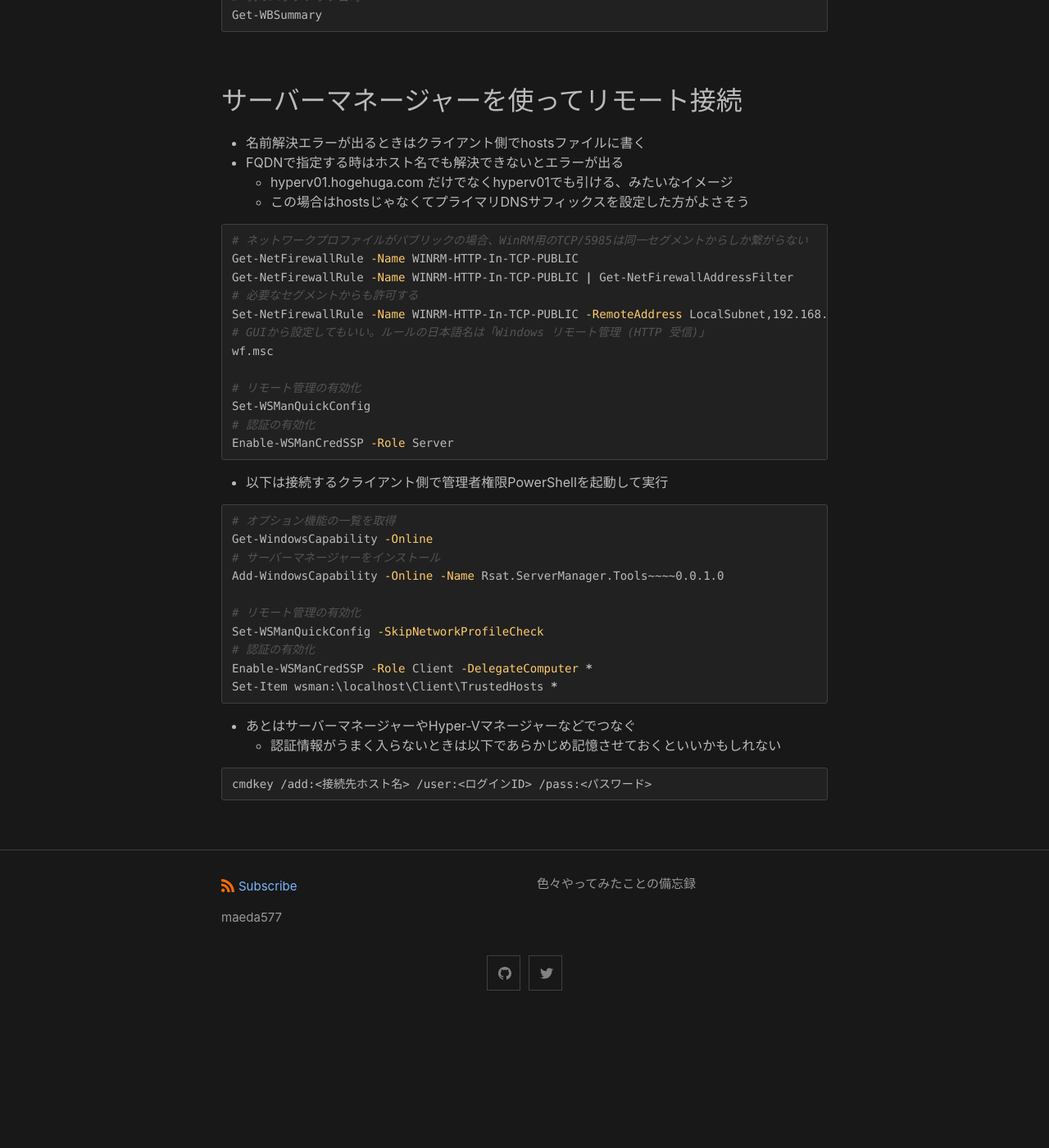
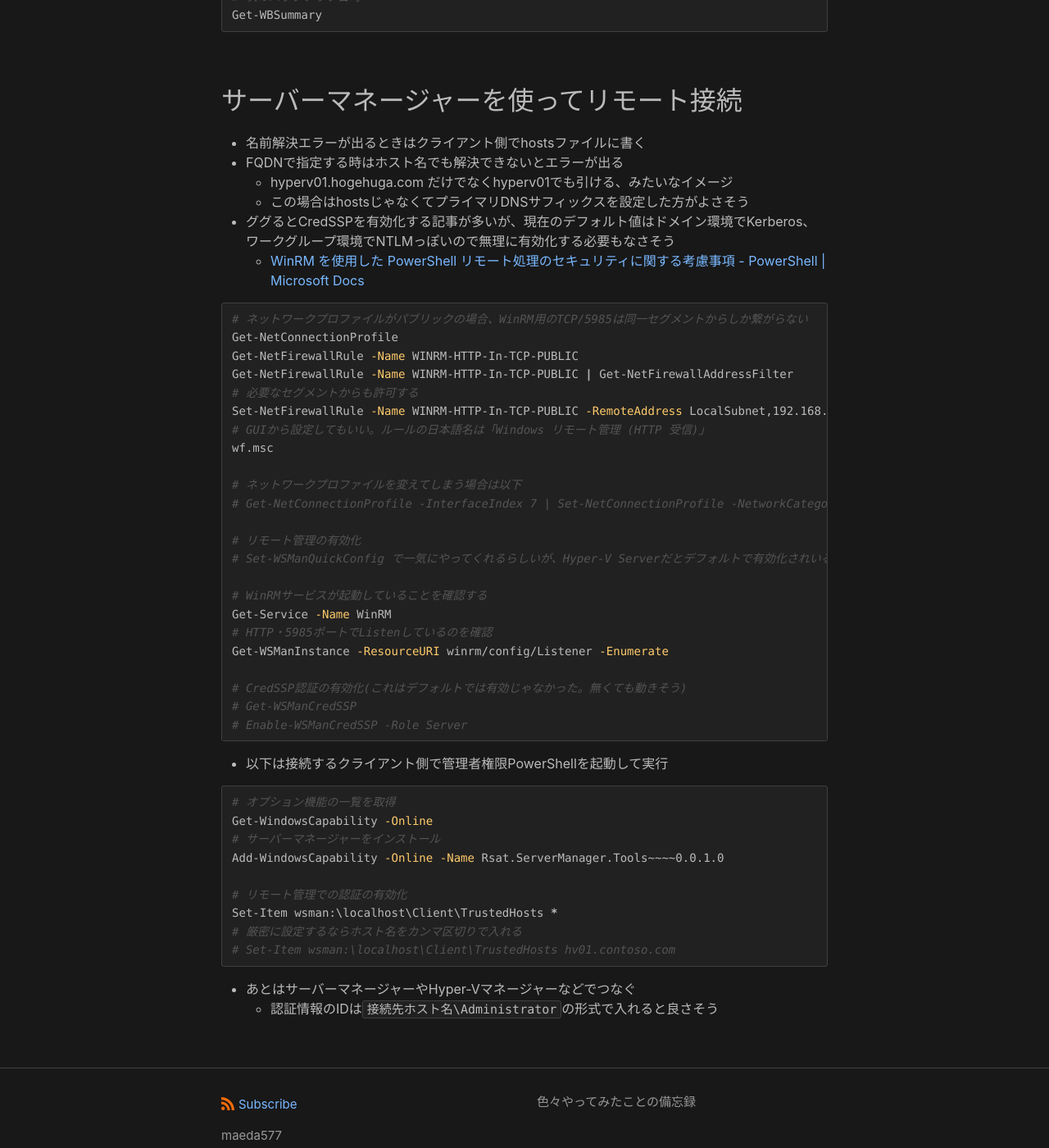
Before and after one commit to maeda577/maeda577.github.io, a Jekyll site: the page built from _posts/2021-02-06-hyper-v-server.md, in a window 1280 px wide and 1400 px high, scrolled down 2787 px. Shown: the whole window at 82% size. Built offline with Jekyll 4.4.1, drawn with Linux system fonts in a browser that asks for light colours; before the commit the page ends 4030 px from its top, so only the background shows below that; some of the changed text lies outside the part shown.

Commit message:
記事修正

````diff
--- a/_posts/2021-02-06-hyper-v-server.md
+++ b/_posts/2021-02-06-hyper-v-server.md
@@ -37,11 +37,6 @@ Restart-Computer
 ## ファイル共有
 
 ``` powershell
-# File Serverあたりの機能が入っていることを確認し、無ければ入れる
-# 単純に共有するだけなら要らないかもしれない
-Get-WindowsFeature
-Install-WindowsFeature -Name FS-FileServer
-
 # フォルダ作って共有する
 New-Item -Path C:/Share -ItemType Directory
 New-SmbShare -Path C:/Share -Name share
@@ -49,6 +44,11 @@ Grant-SmbShareAccess -Name share -AccountName Administrators -AccessRight Full
 
 # 普通にエクスプローラ上げて共有作ってもいい
 explorer.exe
+
+# リモートからサーバーマネージャー経由で共有を作る場合は
+# File Serverの機能を入れておく
+Get-WindowsFeature
+Install-WindowsFeature -Name FS-FileServer
 ```
 
 ## Windows Server バックアップ
@@ -113,9 +113,12 @@ Get-WBSummary
 * FQDNで指定する時はホスト名でも解決できないとエラーが出る
     * hyperv01.hogehuga.com だけでなくhyperv01でも引ける、みたいなイメージ
     * この場合はhostsじゃなくてプライマリDNSサフィックスを設定した方がよさそう
+* ググるとCredSSPを有効化する記事が多いが、現在のデフォルト値はドメイン環境でKerberos、ワークグループ環境でNTLMっぽいので無理に有効化する必要もなさそう
+    * [WinRM を使用した PowerShell リモート処理のセキュリティに関する考慮事項 - PowerShell \| Microsoft Docs](https://docs.microsoft.com/ja-jp/powershell/scripting/learn/remoting/winrmsecurity?view=powershell-7.1)
 
 ``` powershell
 # ネットワークプロファイルがパブリックの場合、WinRM用のTCP/5985は同一セグメントからしか繋がらない
+Get-NetConnectionProfile
 Get-NetFirewallRule -Name WINRM-HTTP-In-TCP-PUBLIC
 Get-NetFirewallRule -Name WINRM-HTTP-In-TCP-PUBLIC | Get-NetFirewallAddressFilter
 # 必要なセグメントからも許可する
@@ -123,10 +126,20 @@ Set-NetFirewallRule -Name WINRM-HTTP-In-TCP-PUBLIC -RemoteAddress LocalSubnet,19
 # GUIから設定してもいい。ルールの日本語名は「Windows リモート管理 (HTTP 受信)」
 wf.msc
 
+# ネットワークプロファイルを変えてしまう場合は以下
+# Get-NetConnectionProfile -InterfaceIndex 7 | Set-NetConnectionProfile -NetworkCategory Private
+
 # リモート管理の有効化
-Set-WSManQuickConfig
-# 認証の有効化
-Enable-WSManCredSSP -Role Server
+# Set-WSManQuickConfig で一気にやってくれるらしいが、Hyper-V Serverだとデフォルトで有効化されいるっぽい
+
+# WinRMサービスが起動していることを確認する
+Get-Service -Name WinRM
+# HTTP・5985ポートでListenしているのを確認
+Get-WSManInstance -ResourceURI winrm/config/Listener -Enumerate
+
+# CredSSP認証の有効化(これはデフォルトでは有効じゃなかった。無くても動きそう)
+# Get-WSManCredSSP
+# Enable-WSManCredSSP -Role Server
 ```
 
 * 以下は接続するクライアント側で管理者権限PowerShellを起動して実行
@@ -137,16 +150,11 @@ Get-WindowsCapability -Online
 # サーバーマネージャーをインストール
 Add-WindowsCapability -Online -Name Rsat.ServerManager.Tools~~~~0.0.1.0
 
-# リモート管理の有効化
-Set-WSManQuickConfig -SkipNetworkProfileCheck
-# 認証の有効化
-Enable-WSManCredSSP -Role Client -DelegateComputer *
+# リモート管理での認証の有効化
 Set-Item wsman:\localhost\Client\TrustedHosts *
+# 厳密に設定するならホスト名をカンマ区切りで入れる
+# Set-Item wsman:\localhost\Client\TrustedHosts hv01.contoso.com
 ```
 
 * あとはサーバーマネージャーやHyper-Vマネージャーなどでつなぐ
-    * 認証情報がうまく入らないときは以下であらかじめ記憶させておくといいかもしれない
-
-``` shell
-cmdkey /add:<接続先ホスト名> /user:<ログインID> /pass:<パスワード>
-```
+    * 認証情報のIDは`接続先ホスト名\Administrator`の形式で入れると良さそう
````
